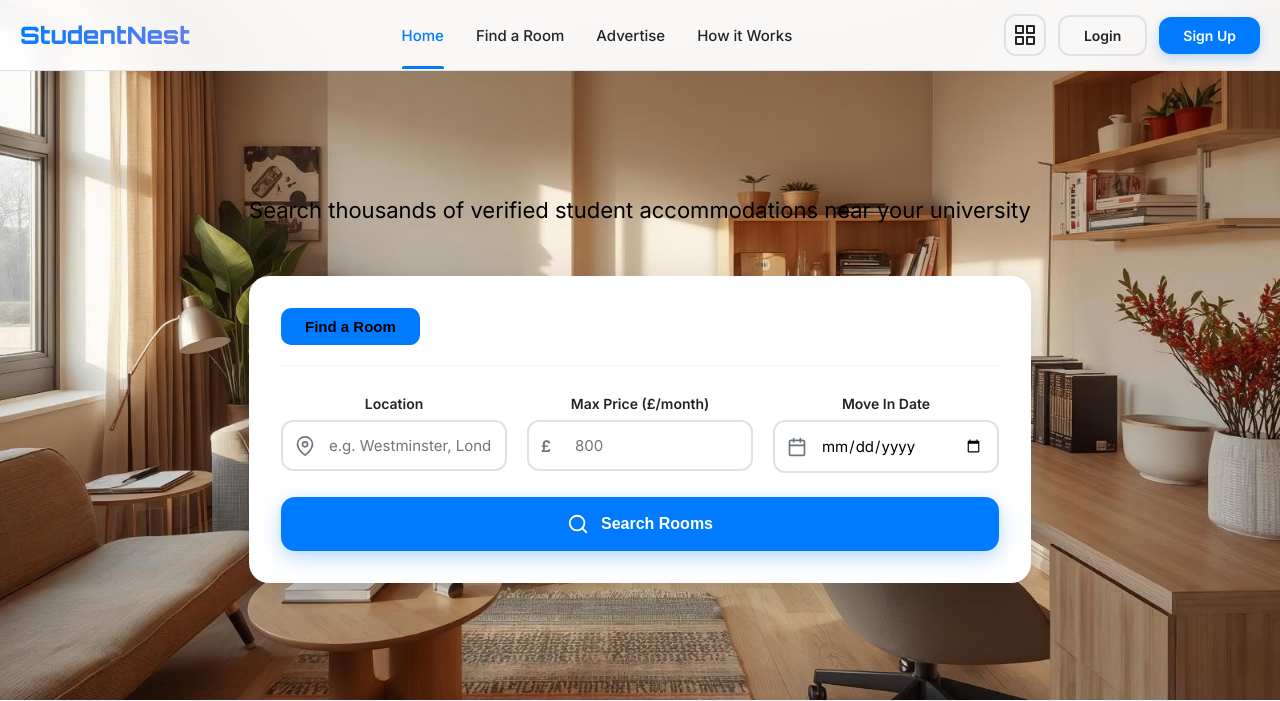
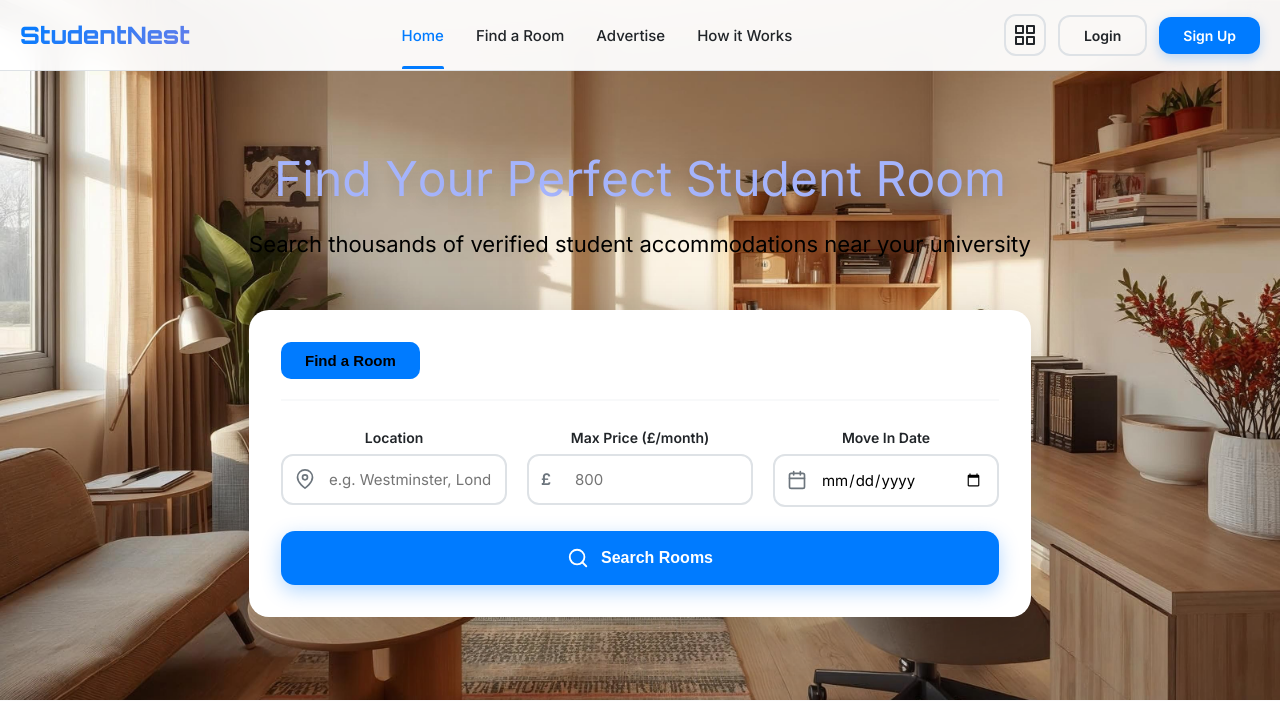
Before and after one commit to arvinshf/studentnest-housing-platform, a Django app: page /home.html in a window 1280 px wide. Shown: the top 701 px of the page. Run offline with Django 4.2, Linux system fonts and the light colour scheme; tables that the repository leaves empty hold one stand-in row (values such as "Sample post").

Commit message:
Fix bubble hover effect for home page title

```diff
--- a/backend/templates/home.html
+++ b/backend/templates/home.html
@@ -406,5 +406,120 @@
   </footer>
 
   <script src="/static/home.js"></script>
+<script>
+window.addEventListener('DOMContentLoaded', function() {
+  var bubbleText = "Find Your Perfect Student Room";
+  var titleEl = document.getElementById('bubble-title');
+  if (!titleEl) return;
+  titleEl.innerHTML = bubbleText.split("").map(function(char, idx) {
+    return '<span data-idx="' + idx + '" class="bubble-char">' + (char === ' ' ? '&nbsp;' : char) + '</span>';
+  }).join("");
+
+  var hoveredIndex = null;
+  function updateBubbleClasses() {
+    var spans = titleEl.querySelectorAll('.bubble-char');
+    spans.forEach(function(span, idx) {
+      var distance = hoveredIndex !== null ? Math.abs(hoveredIndex - idx) : null;
+      var classes = "bubble-char transition-all";
+      if (distance === 0) {
+        classes += " font-black text-indigo-50";
+      } else if (distance === 1) {
+        classes += " font-medium text-indigo-200";
+      } else if (distance === 2) {
+        classes += " font-light";
+      } else {
+        classes += " font-thin text-indigo-300";
+      }
+      span.className = classes;
+    });
+  }
+  titleEl.addEventListener('mouseleave', function() {
+    hoveredIndex = null;
+    updateBubbleClasses();
+  });
+  var spans = titleEl.querySelectorAll('.bubble-char');
+  spans.forEach(function(span, idx) {
+    span.addEventListener('mouseenter', function() {
+      hoveredIndex = idx;
+      updateBubbleClasses();
+    });
+  });
+  updateBubbleClasses();
+});
+</script>
+<style>
+.bubble-char {
+  transition: all 0.3s cubic-bezier(.4,0,.2,1);
+  cursor: default;
+  font-size: 3rem;
+  display: inline-block;
+}
+.font-black { font-weight: 900; }
+.font-medium { font-weight: 500; }
+.font-light { font-weight: 300; }
+.font-thin { font-weight: 200; }
+.text-indigo-50 { color: #eef2ff; }
+.text-indigo-200 { color: #c7d2fe; }
+.text-indigo-300 { color: #a5b4fc; }
+</style>
+</script>
+<script>
+document.addEventListener('DOMContentLoaded', function() {
+  const bubbleText = "Find Your Perfect Student Room";
+  const titleEl = document.getElementById('bubble-title');
+  if (!titleEl) return;
+  titleEl.innerHTML = bubbleText.split("").map((char, idx) => `<span data-idx="${idx}" class="bubble-char">${char === ' ' ? '&nbsp;' : char}</span>`).join("");
+
+  let hoveredIndex = null;
+  titleEl.addEventListener('mouseleave', () => {
+    hoveredIndex = null;
+    updateBubbleClasses();
+  });
+  titleEl.querySelectorAll('.bubble-char').forEach((span, idx) => {
+    span.addEventListener('mouseenter', () => {
+      hoveredIndex = idx;
+      updateBubbleClasses();
+    });
+  });
+
+  function updateBubbleClasses() {
+    titleEl.querySelectorAll('.bubble-char').forEach((span, idx) => {
+      const distance = hoveredIndex !== null ? Math.abs(hoveredIndex - idx) : null;
+      let classes = "bubble-char transition-all";
+      switch (distance) {
+        case 0:
+          classes += " font-black text-indigo-50";
+          break;
+        case 1:
+          classes += " font-medium text-indigo-200";
+          break;
+        case 2:
+          classes += " font-light";
+          break;
+        default:
+          classes += " font-thin text-indigo-300";
+          break;
+      }
+      span.className = classes;
+    });
+  }
+  updateBubbleClasses();
+});
+</script>
+<style>
+.bubble-char {
+  transition: all 0.3s cubic-bezier(.4,0,.2,1);
+  cursor: default;
+  font-size: 3rem;
+  display: inline-block;
+}
+.font-black { font-weight: 900; }
+.font-medium { font-weight: 500; }
+.font-light { font-weight: 300; }
+.font-thin { font-weight: 200; }
+.text-indigo-50 { color: #eef2ff; }
+.text-indigo-200 { color: #c7d2fe; }
+.text-indigo-300 { color: #a5b4fc; }
+</style>
 </body>
 </html>
```
